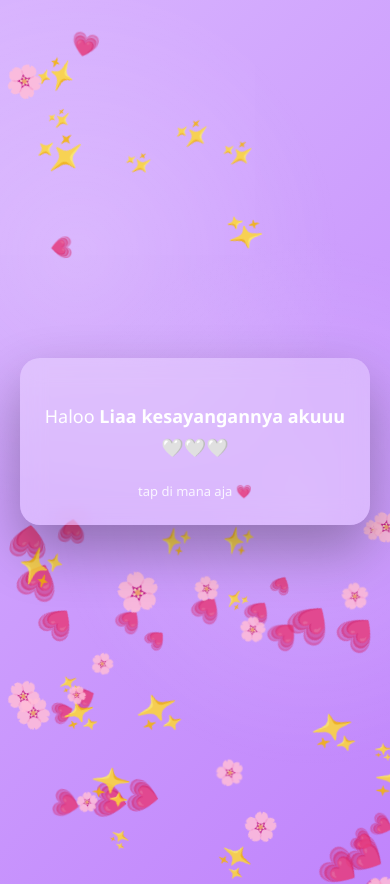
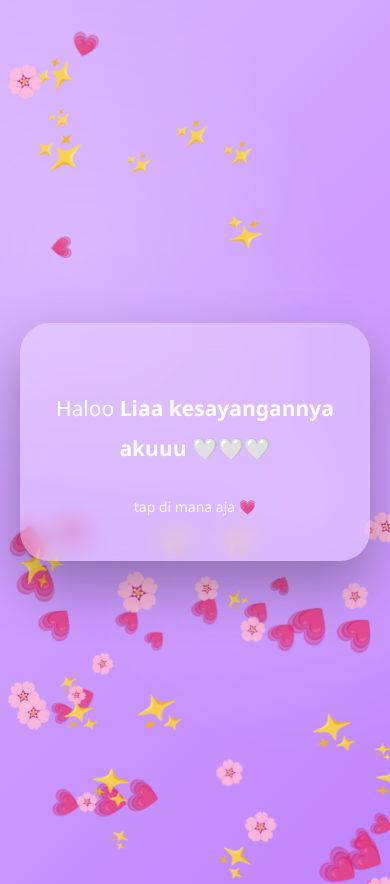
Before and after one commit to yourntblzzz/my-loveee-lia, a plain HTML site: page index.html in a window 390 px wide. Drawn offline with Linux system fonts and the light colour scheme.

Commit message:
Remove mobile responsive styles from index.html
Removed responsive styles for mobile devices.

```diff
--- a/index.html
+++ b/index.html
@@ -2,6 +2,7 @@
 <html lang="id">
 <head>
 <meta charset="UTF-8">
+<meta name="viewport" content="width=device-width, initial-scale=1, maximum-scale=1">
 <title>Happy Valentine 💐</title>
 
 <style>
@@ -95,26 +96,6 @@ p{
 @keyframes confettiFall{
   to{transform:translateY(110vh) rotate(720deg);}
 }
-
-/* RESPONSIF UNTUK HP */
-@media (max-width: 600px){
-  .card{
-    padding:25px 20px;
-    border-radius:20px;
-    max-width:90vw;
-    font-size:18px;
-  }
-
-  p{
-    font-size:18px;
-    line-height:1.7;
-  }
-
-  .hint{
-    font-size:13px;
-    margin-top:20px;
-  }
-}
 </style>
 </head>
 
@@ -171,7 +152,7 @@ kita bisa sama samaa terusss 💞`,
 
 `Happy Valentine's Day wahai<br>
 <b>Lia si bocil strawberry 🍓</b><br>
-dan <b>pinkyy girlnyaa akuuuuu</b> 💐🫶🏻🫶🏻🫶🏻`
+dan <b>orang kesayangan akuuu</b> 💐🫶🏻🫶🏻🫶🏻`
 ];
 
 let index = 0;
```
